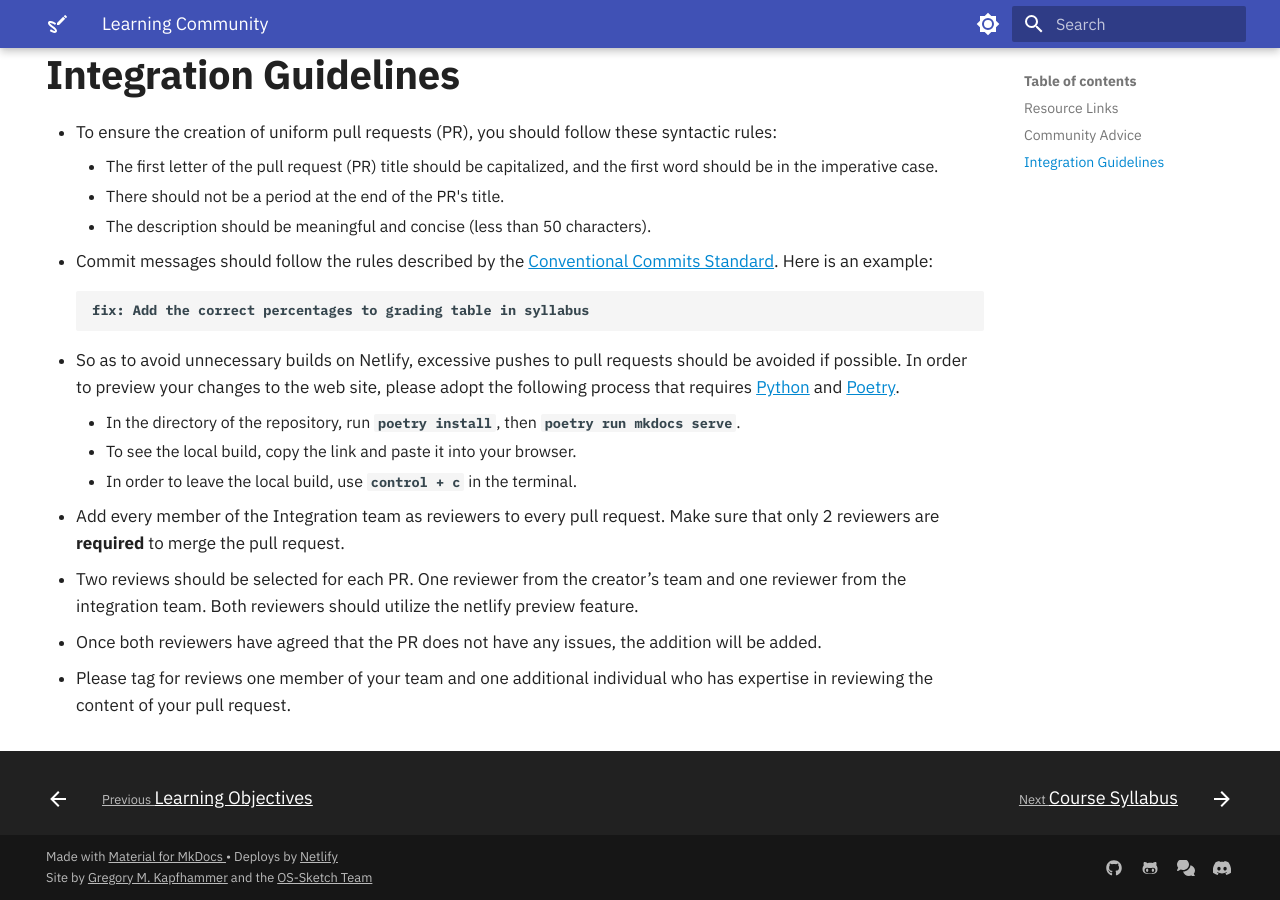
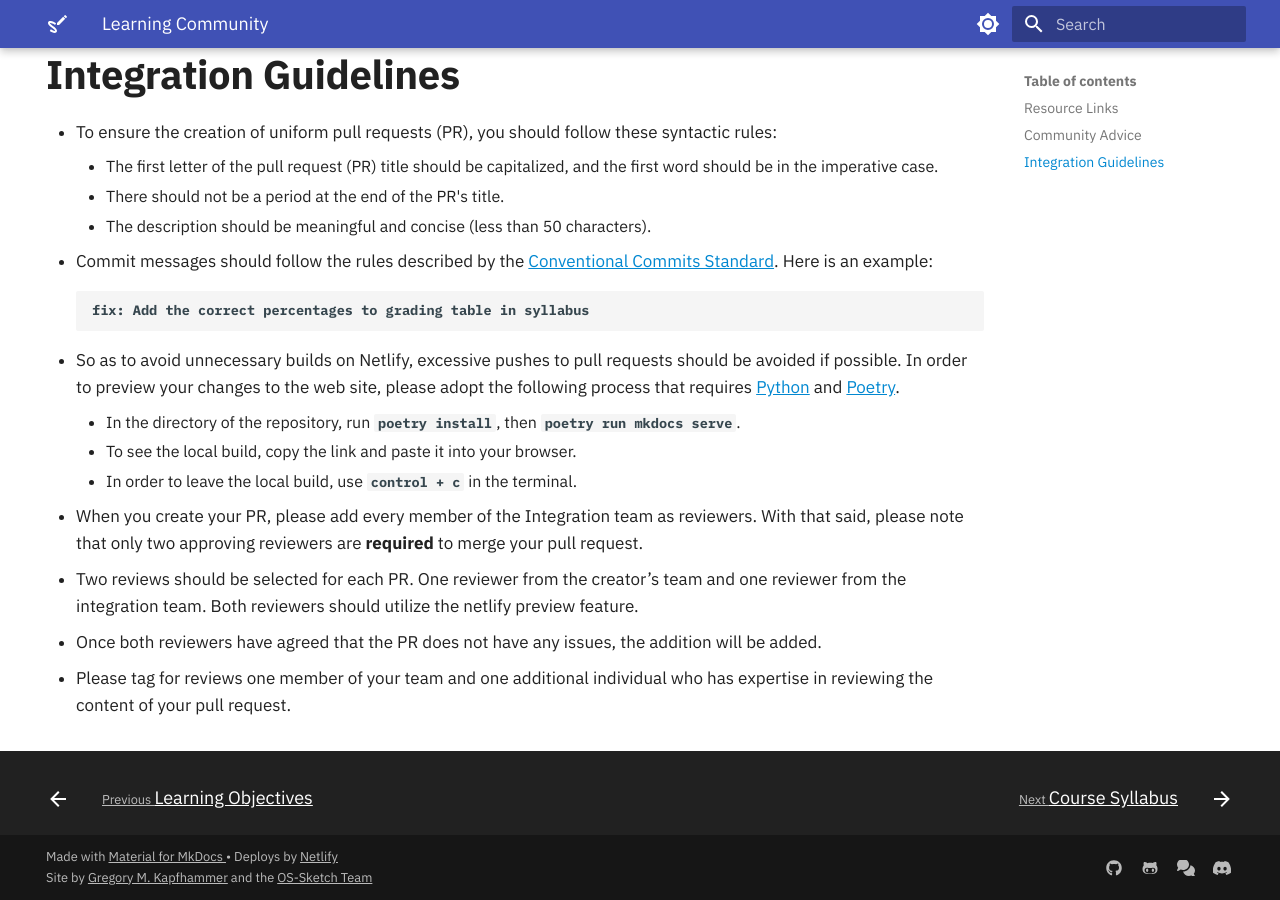
Before and after one commit to OS-Sketch/www.os-sketch.com, an MkDocs documentation site: the page built from docs/operating-systems/learning-community.md, in a window 1280 px wide and 900 px high, scrolled down 1155 px. Built offline with MkDocs 1.6.1 and Material for MkDocs 9.7.7, drawn with Linux system fonts in a browser that asks for light colours.

Commit message:
fix: Clarify the pull request policy in the learning-community content.

```diff
--- a/docs/operating-systems/learning-community.md
+++ b/docs/operating-systems/learning-community.md
@@ -99,8 +99,9 @@ forum that best connects to your situation, as illustrated with these examples.
     - To see the local build, copy the link and paste it into your browser.
     - In order to leave the local build, use `control + c` in the terminal.
 
-- Add every member of the Integration team as reviewers to every pull request.
-  Make sure that only 2 reviewers are **required** to merge the pull request.
+- When you create your PR, please add every member of the Integration team as
+  reviewers. With that said, please note that only two approving reviewers are
+  **required** to merge your pull request.
 
 - Two reviews should be selected for each PR. One reviewer from the creator’s
   team and one reviewer from the integration team. Both reviewers should
```
